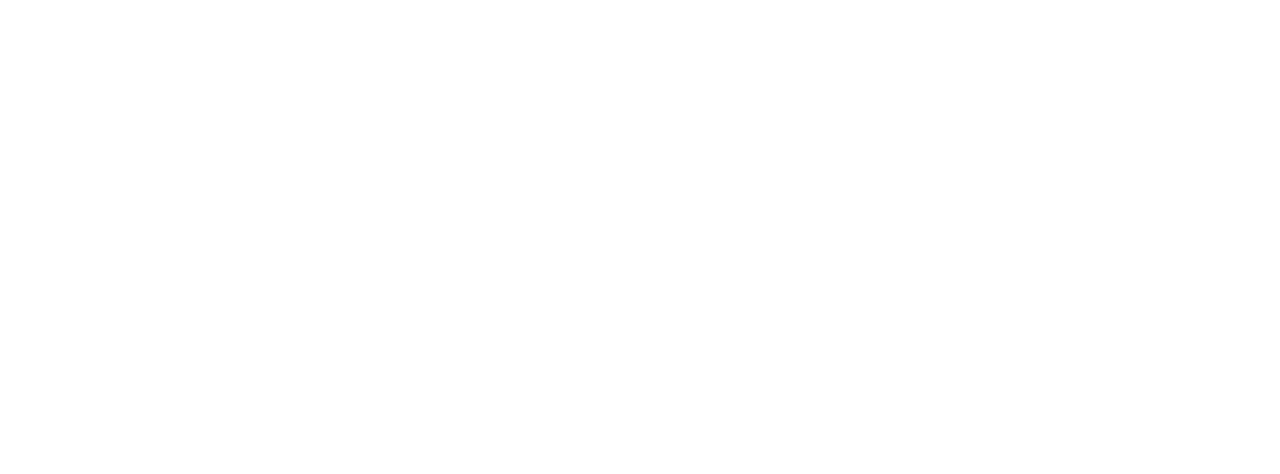
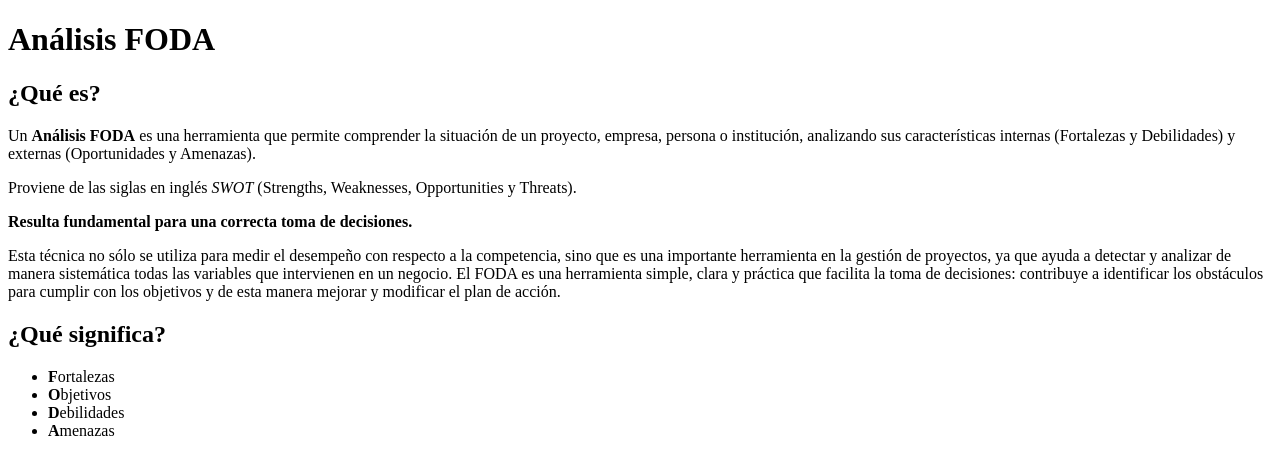
Before and after one commit to Javiarellano11/desafio-01, a plain HTML site: page index.html in a window 1280 px wide. Drawn offline with Linux system fonts and the light colour scheme.

Commit message:
Explicamos que significa

```diff
--- a/index.html
+++ b/index.html
@@ -6,6 +6,19 @@
     <title>Document</title>
 </head>
 <body>
+    <h1>Análisis FODA
+    </h1>
+    <h2>¿Qué es?</h2>
+    <p>Un <b>Análisis FODA</b> es una herramienta que permite comprender la situación de un proyecto, empresa, persona o institución, analizando sus características internas (Fortalezas y Debilidades) y externas (Oportunidades y Amenazas).
+    </p>
+    <p>Proviene de las siglas en inglés <em>SWOT</em> (Strengths, Weaknesses, Opportunities y Threats).</p>
+    <p><strong>Resulta fundamental para una correcta toma de decisiones.</strong></p>
+    <p>Esta técnica no sólo se utiliza para medir el desempeño con respecto a la competencia, sino que es una importante herramienta en la gestión de proyectos, ya que ayuda a detectar y analizar de manera sistemática todas las variables que intervienen en un negocio. El FODA es una herramienta simple, clara y práctica que facilita la toma de decisiones: contribuye a identificar los obstáculos para cumplir con los objetivos y de esta manera mejorar y modificar el plan de acción.</p>
+    <h2>¿Qué significa?</h2>
+    <ul><li><b>F</b>ortalezas</li>
+    <li><b>O</b>bjetivos</li>
+<li><b>D</b>ebilidades</li>
+<li><b>A</b>menazas</li></ul>
 
 </body>
 </html>
```
